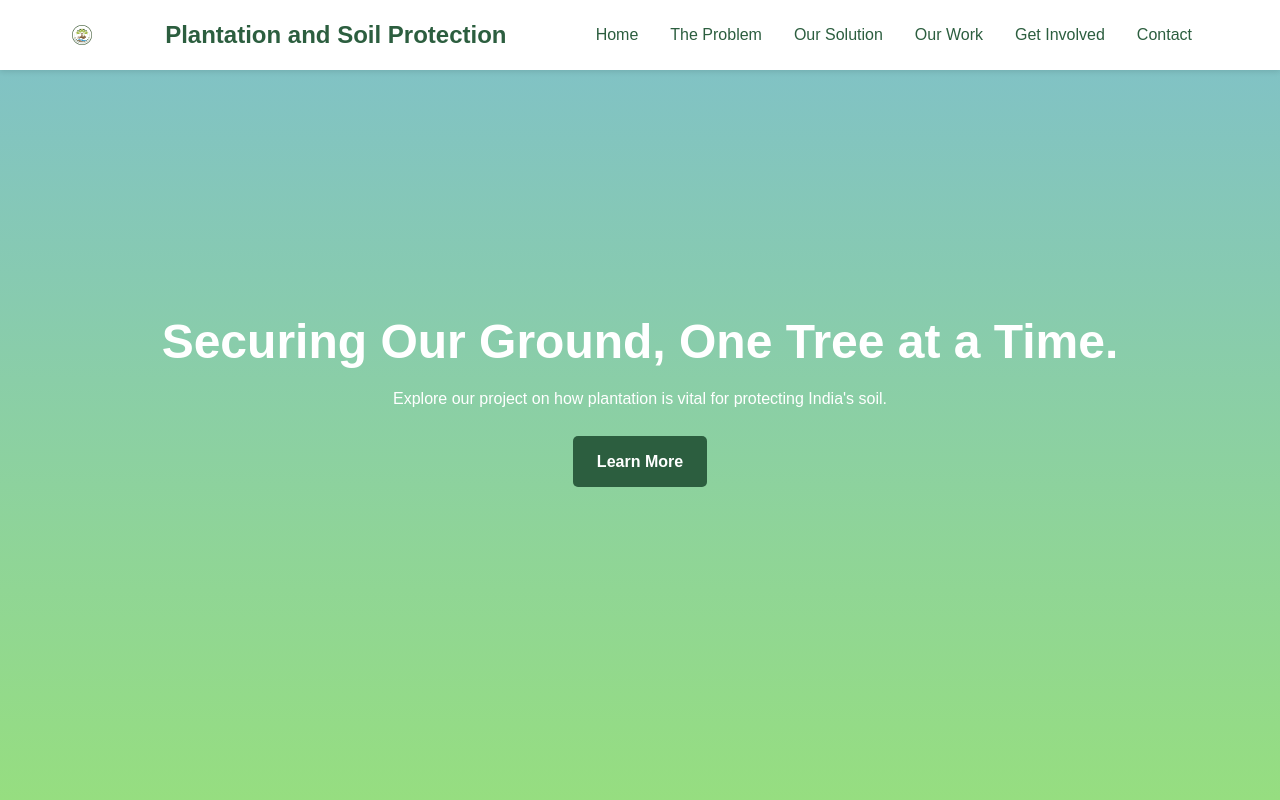
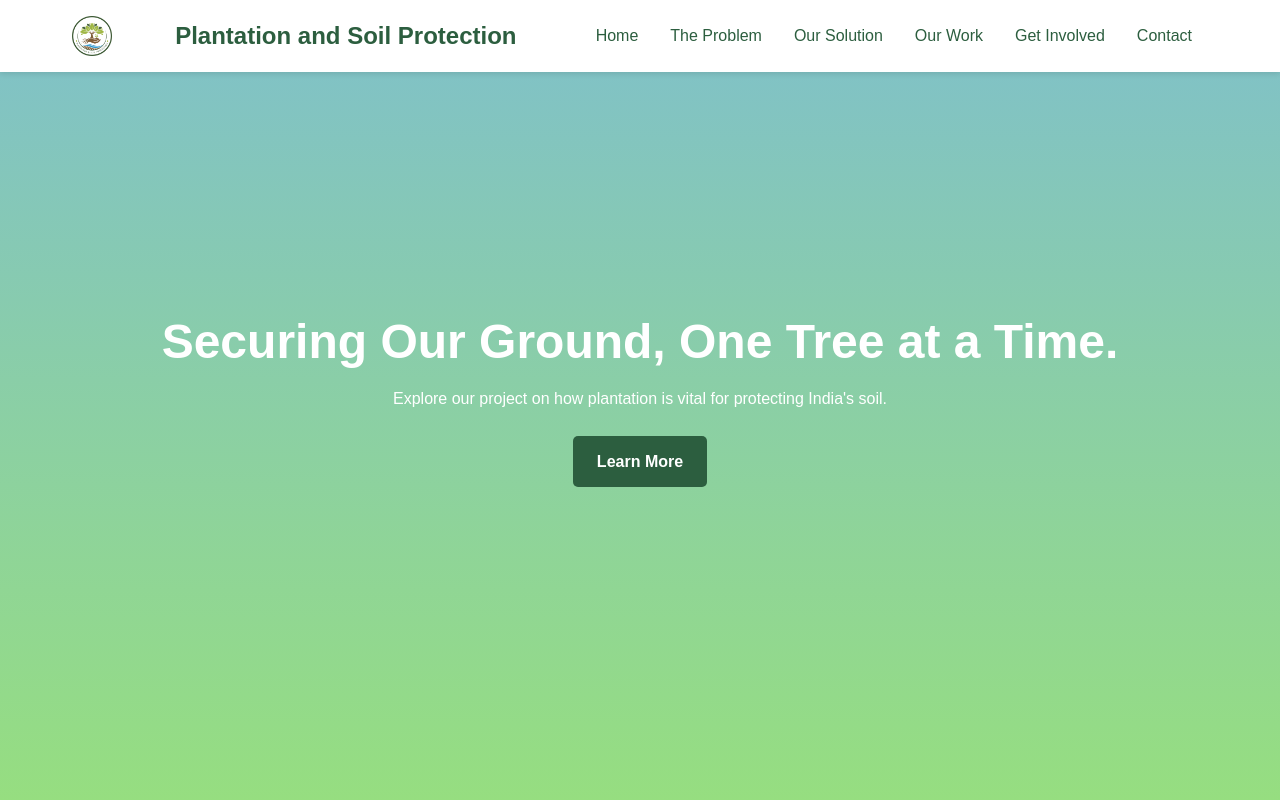
Before and after one commit to Aawesansari/cep, a plain HTML site: page index.html in a window 1280 px wide. Shown: the top 800 px of the page. Drawn offline with Linux system fonts and the light colour scheme.

Commit message:
Update cep.css

```diff
--- a/cep.css
+++ b/cep.css
@@ -62,7 +62,7 @@ nav {
 }
 
 nav img{
-    max-width: 20px;
+    max-width: 40px;
 }
 
 .logo {
```
